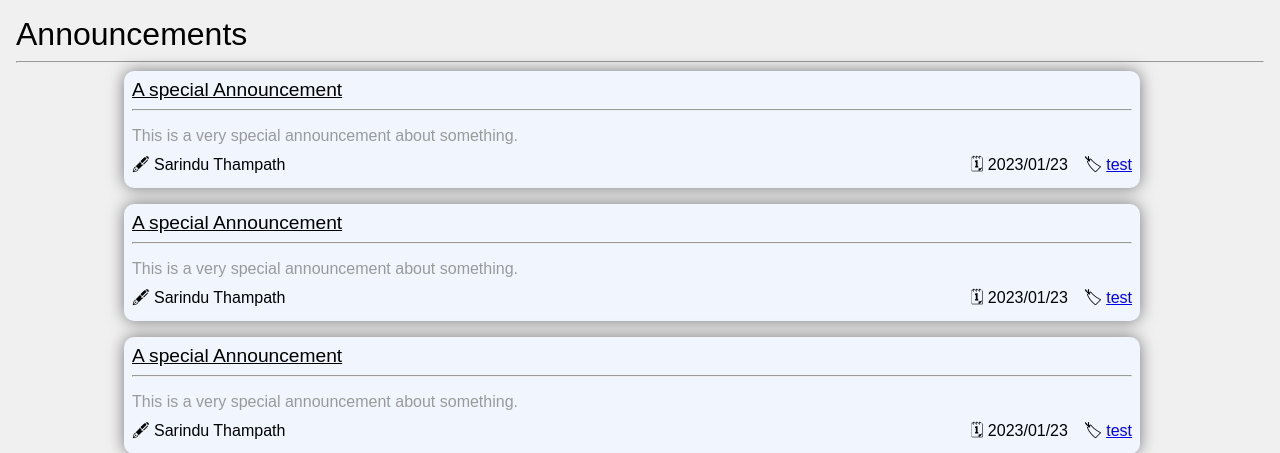
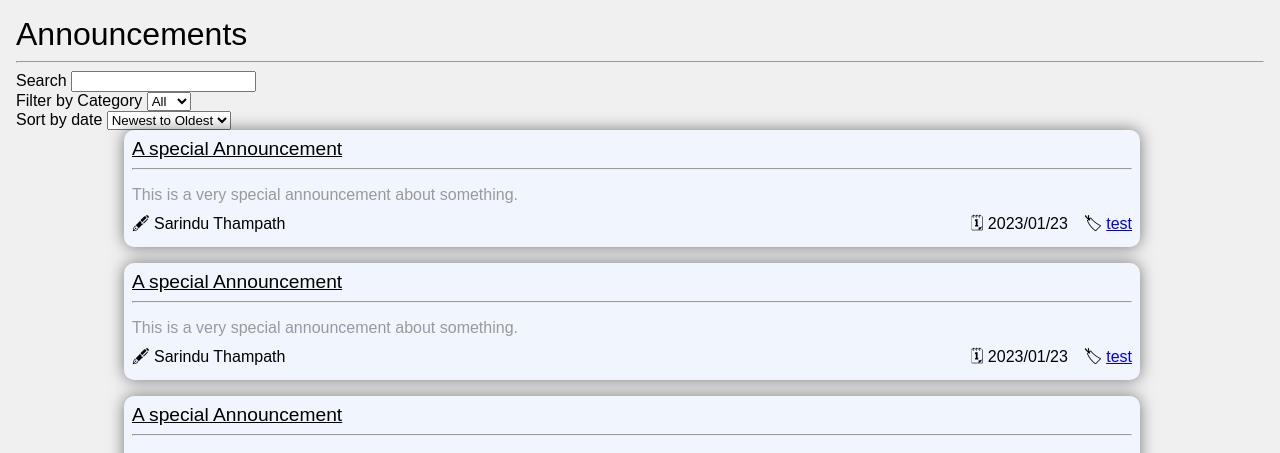
Before and after one commit to Pubudu-Anuradha/ChilawSabha, a PHP site: page /ChilawSabha/Posts in a window 1280 px wide. Shown: the part 190-643 px from the top of the page. Run offline with PHP 8.4, Linux system fonts and the light colour scheme.

Commit message:
Added a filter form without styles

```diff
--- a/app/views/Posts/index.php
+++ b/app/views/Posts/index.php
@@ -29,6 +29,42 @@ $posts = [
     Announcements
 </div>
 <hr />
+<div class="filters">
+    <form action="<?=URLROOT . '/Posts'?>" method="get">
+        <div class="filter">
+            <label for="search">
+                Search
+            </label>
+            <input type="search" name="search" id="search">
+        </div>
+        <div class="filter">
+            <label for="category">
+                Filter by Category
+            </label>
+            <select name="category" id="category">
+                <option value="All">
+                    All
+                </option>
+                <option value="test">
+                    test
+                </option>
+            </select>
+        </div>
+        <div class="filter">
+            <label for="sort">
+                Sort by date
+            </label>
+            <select name="sort" id="sort">
+                <option value="DESC">
+                    Newest to Oldest
+                </option>
+                <option value="ASC">
+                    Oldest to Newest
+                </option>
+            </select>
+        </div>
+    </form>
+</div>
 <div class="posts">
     <?php foreach($posts as $post): ?>
         <div class="post shadow">
```
